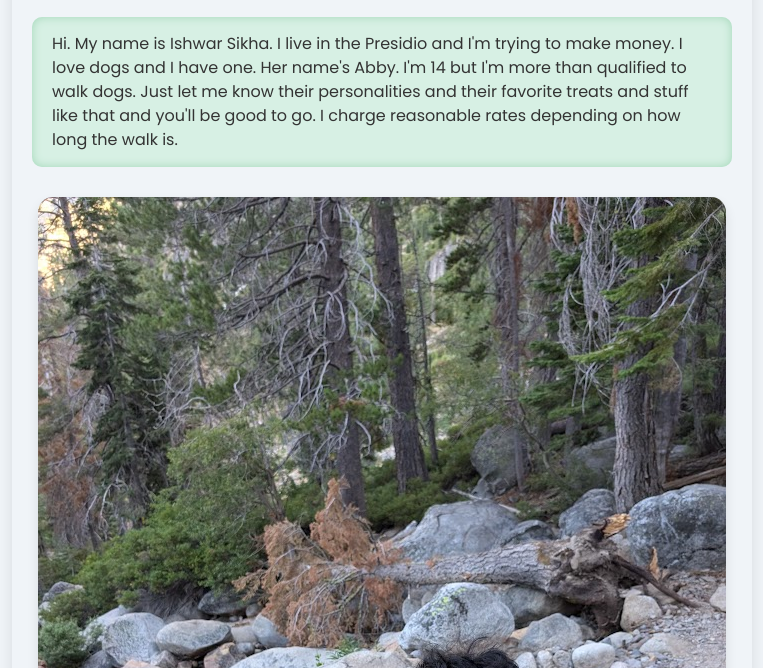
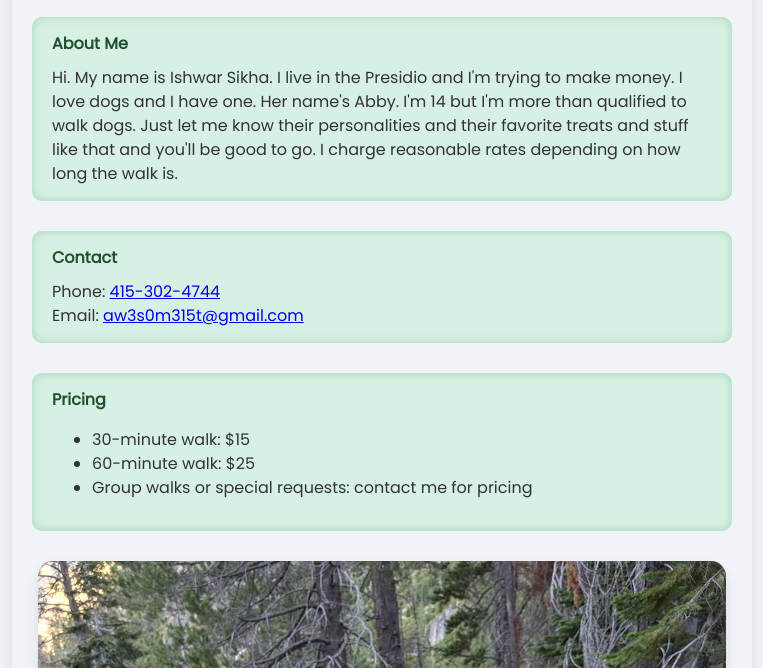
Before and after one commit to aw3s0m315t/dog-walking, a plain HTML site: page index.html in a window 1280 px wide. Shown: the part 132-800 px from the top of the page, without its empty margins (258-1021 px from the left). Drawn offline with Linux system fonts and the light colour scheme.

Commit message:
Update index.html

```diff
--- a/index.html
+++ b/index.html
@@ -22,7 +22,7 @@
       text-align: center;
       margin-bottom: 20px;
     }
-    .bio {
+    .bio, .contact, .pricing {
       background-color: #d7f0e4;
       padding: 15px 20px;
       border-radius: 10px;
@@ -54,13 +54,34 @@
     button:hover {
       background-color: #2ecc71;
     }
+    .section-title {
+      font-weight: 600;
+      margin-bottom: 10px;
+      color: #205030;
+    }
   </style>
 </head>
 <body>
   <h1>Dog Walking in San Francisco</h1>
 
   <div class="bio">
+    <div class="section-title">About Me</div>
     Hi. My name is Ishwar Sikha. I live in the Presidio and I'm trying to make money. I love dogs and I have one. Her name's Abby. I'm 14 but I'm more than qualified to walk dogs. Just let me know their personalities and their favorite treats and stuff like that and you'll be good to go. I charge reasonable rates depending on how long the walk is.
+  </div>
+
+  <div class="contact">
+    <div class="section-title">Contact</div>
+    Phone: <a href="tel:4153024744">415-302-4744</a><br />
+    Email: <a href="mailto:aw3s0m315t@gmail.com">aw3s0m315t@gmail.com</a>
+  </div>
+
+  <div class="pricing">
+    <div class="section-title">Pricing</div>
+    <ul>
+      <li>30-minute walk: $15</li>
+      <li>60-minute walk: $25</li>
+      <li>Group walks or special requests: contact me for pricing</li>
+    </ul>
   </div>
 
   <img src="abby.jpg" alt="Abby, Ishwar's dog" />
```
